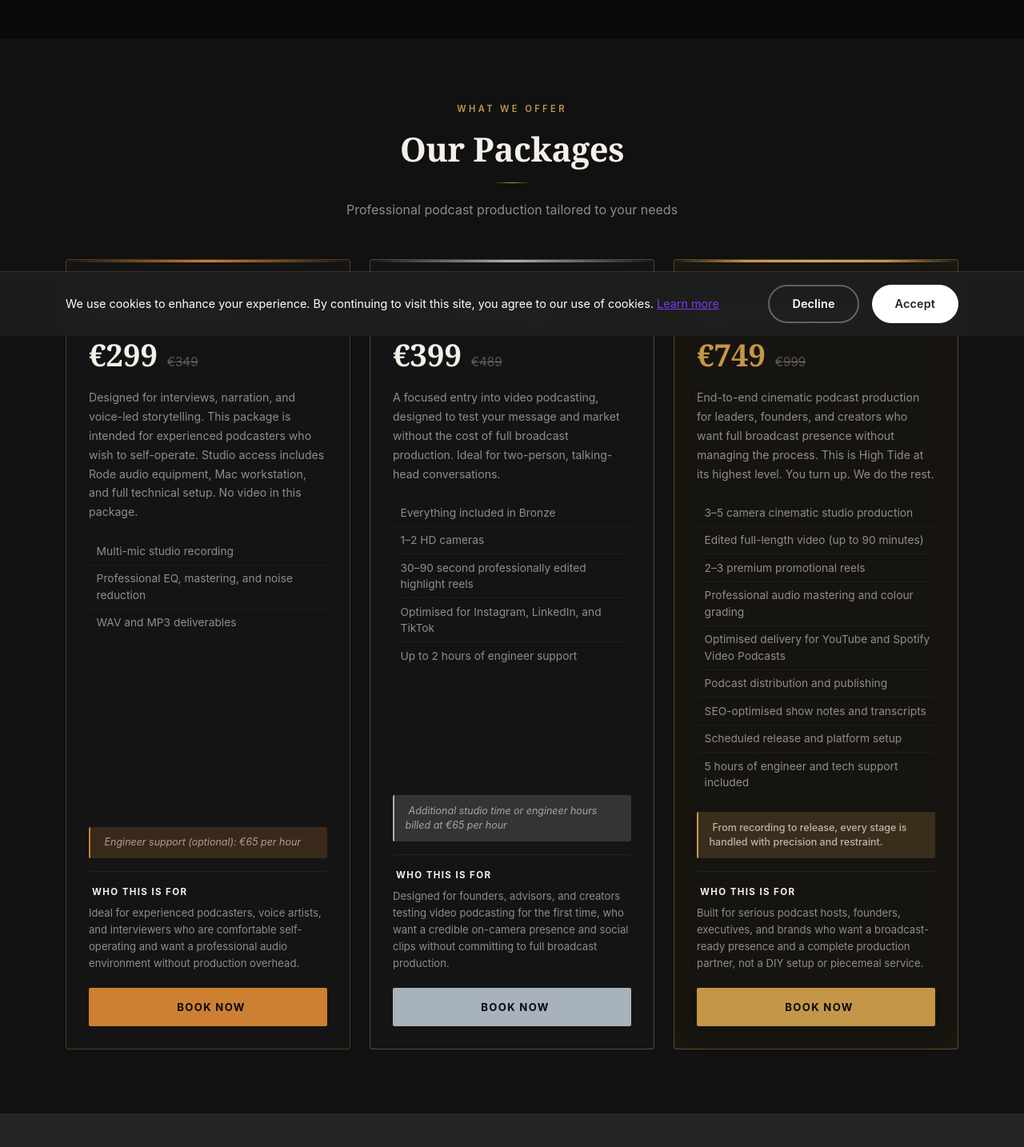
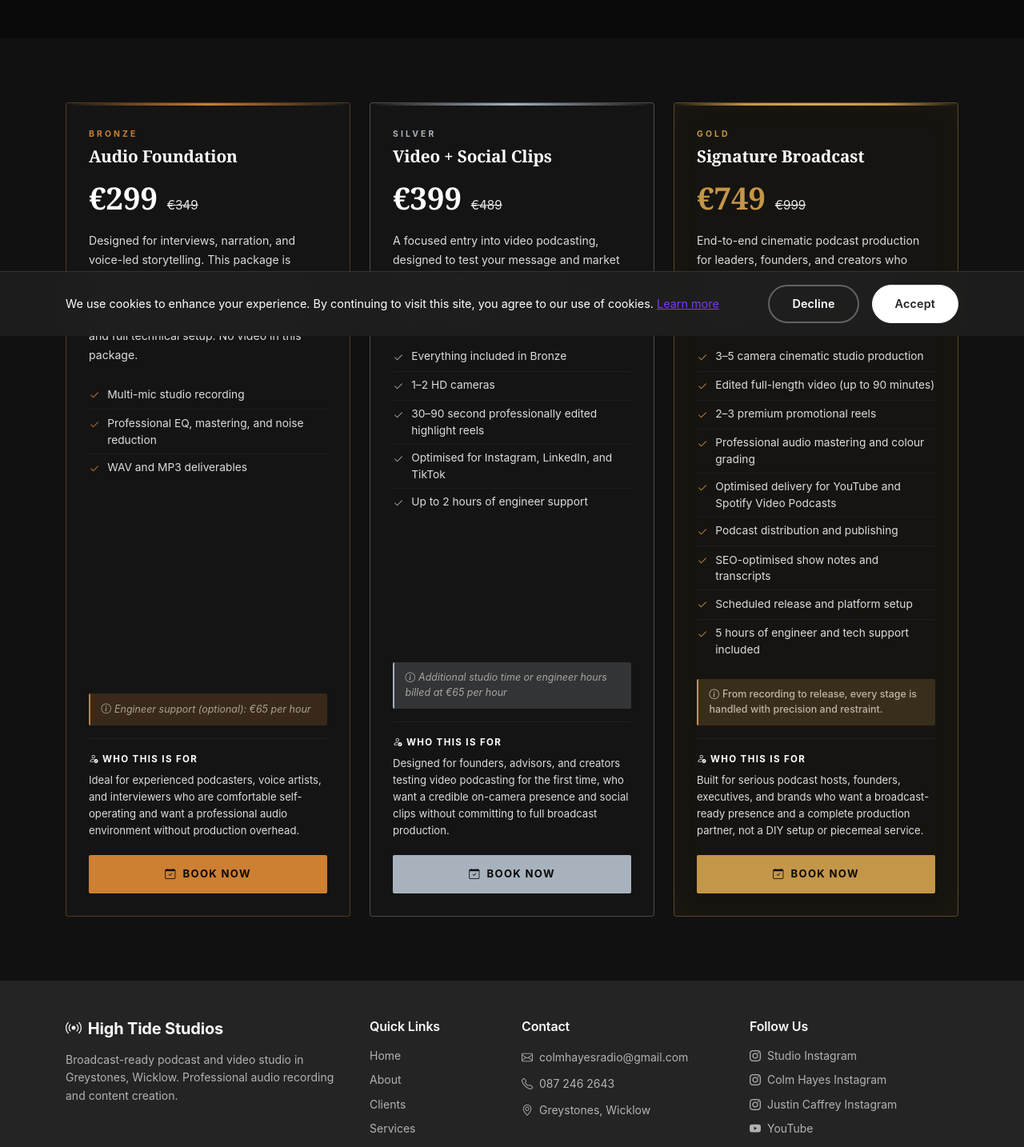
Before and after one commit to TerryLoc/high-tide-studios, a React (Create React App) app: page /services in a window 1280 px wide. Shown: the part 380-1814 px from the top of the page at 80% size. Built offline with nearby package versions, Linux system fonts and the light colour scheme.

Commit message:
Add bootstrap-icons and update social media links in Footer component

```diff
--- a/package.json
+++ b/package.json
@@ -9,6 +9,7 @@
     "@testing-library/react": "^16.3.2",
     "@testing-library/user-event": "^13.5.0",
     "bootstrap": "^5.3.8",
+    "bootstrap-icons": "^1.13.1",
     "framer-motion": "^12.27.1",
     "prop-types": "^15.8.1",
     "react": "^19.2.3",
--- a/src/components/Footer.jsx
+++ b/src/components/Footer.jsx
@@ -18,7 +18,9 @@ export default function Footer() {
   ];
 
   const socialLinks = [
-    { href: siteConfig.social.instagram, icon: 'bi-instagram', label: 'Instagram' },
+    { href: siteConfig.social.studioInstagram, icon: 'bi-instagram', label: 'Studio Instagram' },
+    { href: siteConfig.social.colmInstagram, icon: 'bi-instagram', label: 'Colm Hayes Instagram' },
+    { href: siteConfig.social.justinInstagram, icon: 'bi-instagram', label: 'Justin Caffrey Instagram' },
     { href: siteConfig.social.youtube, icon: 'bi-youtube', label: 'YouTube' },
   ];
 
@@ -83,21 +85,22 @@ export default function Footer() {
           {/* Social Links */}
           <div className="col-12 col-md-3">
             <h3 className="h6 fw-semibold mb-3">Follow Us</h3>
-            <div className="d-flex gap-3" role="list" aria-label="Social media links">
+            <ul className="list-unstyled small">
               {socialLinks.map(({ href, icon, label }) => (
+                <li className="mb-2" key={label}>
                   <a
-                  key={label}
                     href={href}
                     target="_blank"
                     rel="noopener noreferrer"
-                  className="text-muted fs-5 footer-social-link"
+                    className="text-muted text-decoration-none footer-social-link"
                     aria-label={`Follow us on ${label}`}
-                  role="listitem"
                   >
-                  <i className={`bi ${icon}`} aria-hidden="true" />
+                    <i className={`bi ${icon} me-2`} aria-hidden="true" />
+                    {label}
                   </a>
+                </li>
               ))}
-            </div>
+            </ul>
           </div>
         </div>
 
--- a/src/config/site.js
+++ b/src/config/site.js
@@ -18,7 +18,12 @@ export const siteConfig = {
   },
 
   social: {
-    instagram: 'https://instagram.com/high_tidestudios',
+    studioInstagram:
+      'https://www.instagram.com/high_tidestudios?utm_source=ig_web_button_share_sheet&igsh=ZDNlZDc0MzIxNw==',
+    colmInstagram:
+      'https://www.instagram.com/colmhayes?utm_source=ig_web_button_share_sheet&igsh=ZDNlZDc0MzIxNw==',
+    justinInstagram:
+      'https://www.instagram.com/justin.caffrey?utm_source=ig_web_button_share_sheet&igsh=ZDNlZDc0MzIxNw==',
     youtube: 'https://www.youtube.com/@HighTideGreystones',
   },
 
--- a/src/index.js
+++ b/src/index.js
@@ -2,6 +2,7 @@ import React from 'react';
 import ReactDOM from 'react-dom/client';
 import App from './App';
 import 'bootstrap/dist/css/bootstrap.min.css';
+import 'bootstrap-icons/font/bootstrap-icons.css';
 import './styles/custom.css';
 import './styles/home.css';
 import './styles/not-found.css';
--- a/src/pages/Services.jsx
+++ b/src/pages/Services.jsx
@@ -25,16 +25,6 @@ export default function Services() {
       {/* Packages Section */}
       <section className="ht-packages-section py-5" id="packages">
         <div className="container">
-          <FadeInUp>
-            <div className="text-center mb-5">
-              <p className="ht-eyebrow">What We Offer</p>
-              <h2 className="ht-section-title">Our Packages</h2>
-              <div className="ht-section-divider mx-auto" aria-hidden="true" />
-              <p className="ht-muted-text mt-3">
-                Professional podcast production tailored to your needs
-              </p>
-            </div>
-          </FadeInUp>
           <StaggerContainer className="row g-4 align-items-stretch">
             {packages.map((pkg, i) => (
               <StaggerItem className="col-12 col-md-6 col-lg-4" key={pkg.id || i}>
--- a/src/styles/custom.css
+++ b/src/styles/custom.css
@@ -50,9 +50,9 @@
   --hts-dark-gray: #6c757d;
 
   /* Text Colors */
-  --hts-text: #212529;
-  --hts-text-muted: #5a5a6e;
-  --hts-text-light: rgba(255, 255, 255, 0.85);
+  --hts-text: #ffffff;
+  --hts-text-muted: rgba(255, 255, 255, 0.7);
+  --hts-text-light: #ffffff;
 
   /* Semantic Colors */
   --hts-success: #198754;
--- a/src/styles/home.css
+++ b/src/styles/home.css
@@ -13,9 +13,9 @@
   --ht-gold-light: #d4a85a;
   --ht-gold-dim: rgba(196, 150, 72, 0.15);
   --ht-gold-border: rgba(196, 150, 72, 0.25);
-  --ht-cream: #f5f0e8;
-  --ht-cream-dim: rgba(245, 240, 232, 0.55);
-  --ht-cream-faint: rgba(245, 240, 232, 0.18);
+  --ht-cream: #ffffff;
+  --ht-cream-dim: rgba(255, 255, 255, 0.85);
+  --ht-cream-faint: rgba(255, 255, 255, 0.3);
   --ht-serif: 'Georgia', 'Times New Roman', serif;
 }
 
--- a/src/styles/services.css
+++ b/src/styles/services.css
@@ -155,7 +155,8 @@
 
 .ht-pkg-original-price {
   font-size: 0.95rem;
-  color: rgba(245, 240, 232, 0.3);
+  color: #ffffff;
+  opacity: 0.9;
   text-decoration: line-through;
 }
 
```
Also changed, not shown: 1 other file (tests, documents, lock files or other folders). Lines whose indentation alone changed are shown as unchanged.
